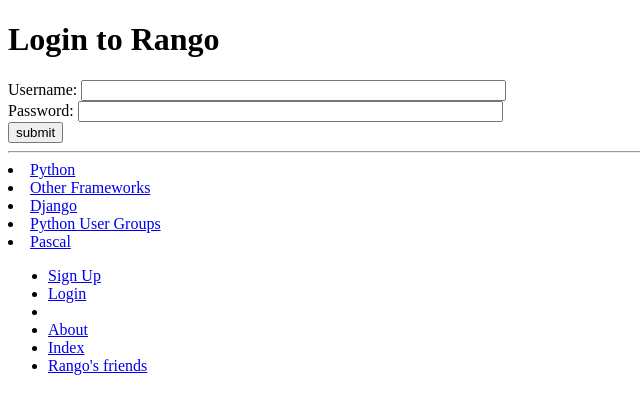
After one commit to aaanneli/djangorango, a Django app: page /login/ in a window 1280 px wide. The commit adds this page. Shown: the top 414 px of the page, without its empty margins (0-640 px from the left). Run offline with Django 3.2, Linux system fonts and the light colour scheme; data comes from the database, SQL or seed files in the repository; both versions use the stored data as it was after the commit.

Commit message:
end ch.9

```diff
--- a/rango/urls.py
+++ b/rango/urls.py
@@ -6,6 +6,9 @@ urlpatterns = [
     url(r'^about/$', views.about, name='about'),
     url(r'^friends/$', views.friends, name='friends'),
     url(r'^add_category/$', views.add_category, name='add_category'),
+    url(r'^login/$', views.user_login, name='login'),
+    url(r'^logout/$', views.user_logout, name='logout'),
+    url(r'^restricted/', views.restricted, name='restricted'),
 
     url(r'^category/(?P<category_name_slug>[\w\-]+)/$',
         views.show_category,
--- a/rango/views.py
+++ b/rango/views.py
@@ -1,7 +1,13 @@
 from django.shortcuts import render
+from django.core.urlresolvers import reverse
 from rango.models import Category, Page
-from django.http import HttpResponse
-from rango.forms import PageForm, CategoryForm, UserForm, UserProfileForm
+from django.http import HttpResponseRedirect,HttpResponse
+from rango.forms import PageForm, CategoryForm
+from rango.forms import UserForm, UserProfileForm
+from django.contrib.auth import authenticate, login
+from django.contrib.auth import logout
+from django.contrib.auth.models import User
+from django.contrib.auth.decorators import login_required
 
 def index(request):
     #Query for categories and sort by amt of likes in decending order
@@ -49,6 +55,7 @@ def show_category(request, category_name_slug):
 
     return render(request, 'rango/category.html', context_dict)
 
+@login_required
 def add_category(request):
     form = CategoryForm()
 
@@ -64,6 +71,7 @@ def add_category(request):
 
     return render(request, 'rango/add_category.html', {'form': form})
 
+@login_required
 def add_page(request, category_name_slug):
     try:
         category = Category.objects.get(slug=category_name_slug)
@@ -113,3 +121,35 @@ def register(request):
                 {'user_form': user_form,
                 'profile_form': profile_form,
                 'registered': registered})
+
+def user_login(request):
+    if request.method == 'POST':
+        username = request.POST.get('username')
+        password = request.POST.get('password')
+
+        user = authenticate(username=username, password=password)
+
+        if user:
+            if user.is_active:
+                login(request, user)
+                return HttpResponseRedirect(reverse('index'))
+            else:
+            	return HttpResponse("Your Rango account is disabled.")
+        else:
+            print ("Invalid login details: {0}, {1}".format(username, password))
+            if User.objects.filter(username=username).exists():
+                return HttpResponse("Invalid password supplied. The username {0}, doesn't match with this password".format(username))
+
+            else:
+                return HttpResponse("Invalid login details supplied. The user {0}, doesn't exist".format(username))
+    else:
+        return render(request, 'rango/login.html', {})
+
+@login_required
+def restricted(request):
+    return render(request, 'rango/restricted.html', {})
+
+@login_required
+def user_logout(request):
+    logout(request)
+    return HttpResponseRedirect(reverse('index'))
--- a/tango_with_django_project/settings.py
+++ b/tango_with_django_project/settings.py
@@ -34,6 +34,7 @@ DEBUG = True
 ALLOWED_HOSTS = [
     u'anneli.pythonanywhere.com']
 
+LOGIN_URL = '/rango/login/'
 
 # Application definition
 
--- a/tango_with_django_project/urls.py
+++ b/tango_with_django_project/urls.py
@@ -26,4 +26,6 @@ urlpatterns = [
     url(r'^friends/', views.friends, name='friends'),
     url(r'^rango/', include('rango.urls')),
     url(r'^admin/', admin.site.urls),
+    url(r'^login/$', views.user_login, name='login'),
+    url(r'^logout/$', views.user_logout, name='logout'),
 ] + static(settings.MEDIA_URL, document_root=settings.MEDIA_ROOT)
--- a/templates/rango/base.html
+++ b/templates/rango/base.html
@@ -27,11 +27,17 @@
 
         <div>
             <ul>
-                <li><a href="{% url 'add_category' %}">Add New Category</a></li>
-                <li><a href="{% url 'about' %}">About</a></li>
-                <li><a href="{% url 'index' %}">Index</a></li>
-                <li><a href="{% url 'register' %}">Sign Up</a></li>
-                <li><a href="{% url 'friends' %}">Rango's friends</a></li>
+                {% if user.is_authenticated %}
+                    <li><a href="{% url 'restricted' %}">Restricted Page</a></li>
+                    <li><a href="{% url 'add_category' %}">Add New Category</a></li>
+                    <li><a href="{% url 'logout' %}">Logout</a></li>
+                {% else %}
+                    <li><a href="{% url 'register' %}">Sign Up</a></li>
+                    <li><a href="{%	url	'login'	%}">Login</a><li>
+                {% endif %}
+                    <li><a href="{% url 'about' %}">About</a></li>
+                    <li><a href="{% url 'index' %}">Index</a></li>
+                    <li><a href="{% url 'friends' %}">Rango's friends</a></li>
             </ul>
         </div>
 
--- a/templates/rango/category.html
+++ b/templates/rango/category.html
@@ -18,7 +18,9 @@
         {% else %}
             <strong>No pages currently in category.</strong>
         {% endif %}
-         <a href="{% url 'add_page' category.slug %}">Add a Page</a>
+        {% if user.is_authenticated %}
+            <a href="{% url 'add_page' category.slug %}">Add a Page</a>
+        {% endif %}
     {% else %}
         The specified category does not exist!
     {% endif %}
--- /dev/null
+++ b/templates/rango/login.html
@@ -0,0 +1,18 @@
+{% extends 'rango/base.html' %}
+{% load staticfiles %}
+
+{% block title_block %}
+    Login
+{% endblock %}
+
+{% block body_block %}
+<h1>Login to Rango</h1>
+<form id="login_form" method="post" action="{% url 'login' %}">
+    {% csrf_token %}
+    Username: <input type="text" name="username" value="" size="50" />
+    <br />
+    Password: <input type="password" name="password" value="" size="50" />
+    <br />
+    <input type="submit" value="submit" />
+</form>
+{% endblock %}
--- /dev/null
+++ b/templates/rango/restricted.html
@@ -0,0 +1,6 @@
+{% extends 'rango/base.html' %}
+{% load staticfiles %}
+
+{% block body_block %}
+Since you're logged in, you can see this text!
+{% endblock %}
```
Also changed, not shown: templates/rango/index.html (+7 -1 lines), db.sqlite3, 5 other files.
